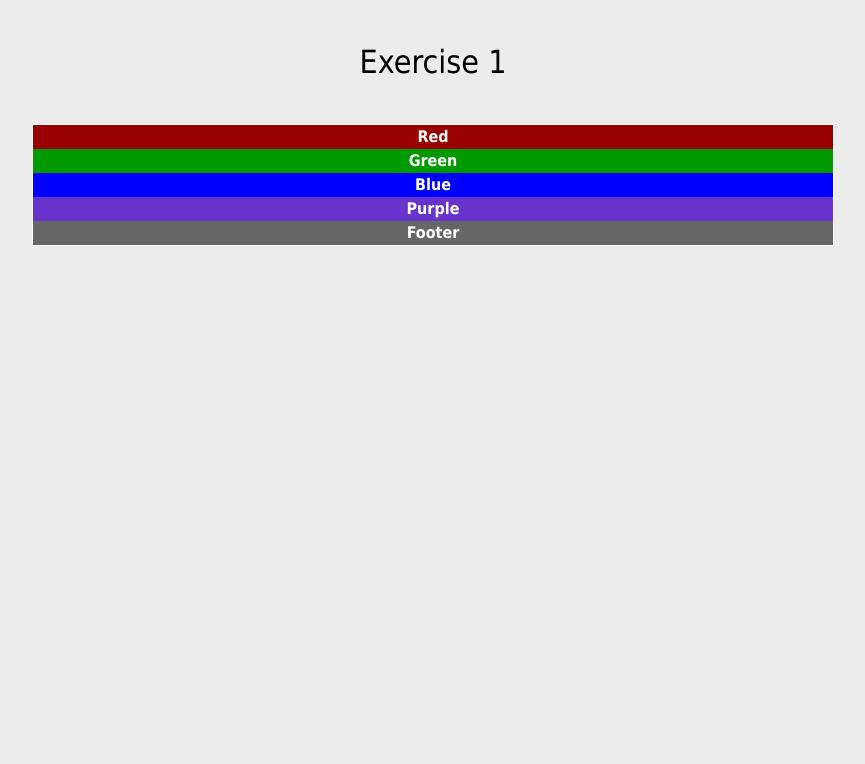
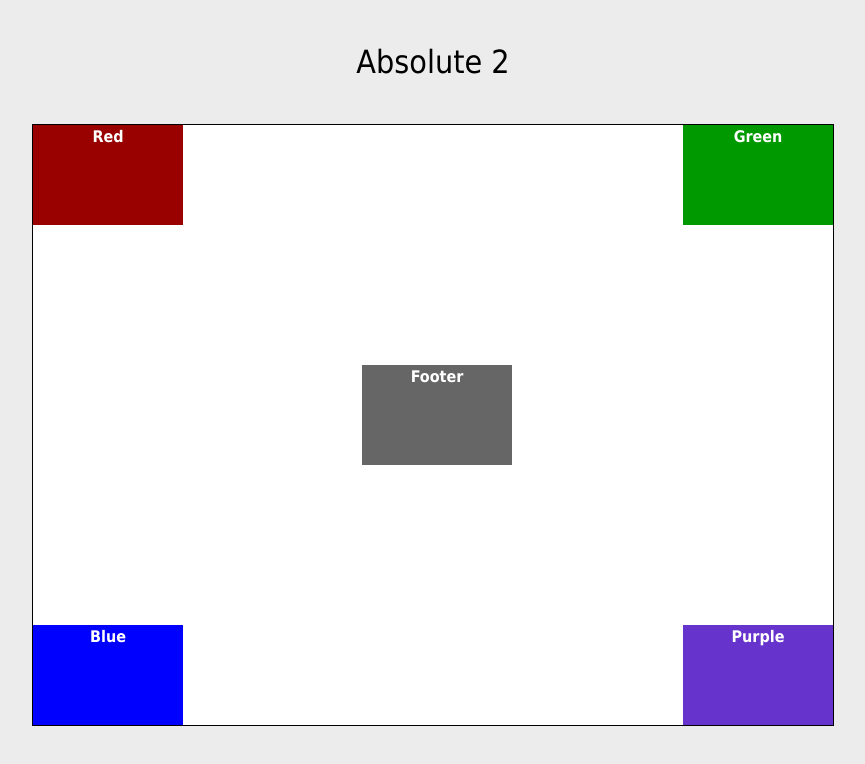
Before and after one commit to BiyasB/ifsc-1310-, a plain HTML site: page positioning/absolute-2.html in a window 1280 px wide. Shown: the whole page, without its empty margins (207-1072 px from the left). Drawn offline with Linux system fonts and the light colour scheme.

Commit message:
Own Attempt at Positioning Exercises with few added notes

```diff
--- a/positioning/absolute-2.html
+++ b/positioning/absolute-2.html
@@ -15,6 +15,7 @@ body {
 	color: #FFF;
 	text-align: center;
 	line-height: 24px;
+
 }
 #wrapper {
 	background-color: #FFF;
@@ -27,23 +28,60 @@ body {
 	border-bottom-style: solid;
 	border-left-style: solid;
 	width: 800px;
+	height: 600px;
 	margin-right: auto;
 	margin-left: auto;
+	border-color:black;
+	position:relative;
+
+
+
 }
 #red {
 	background-color: #900;
+	width:150px;
+	height:100px;
+	position:absolute;
+ 	top:0;
+ 	left:0;
+
 }
 #green {
 	background-color: #090;
+	width:150px;
+	height:100px;
+	position:absolute;
+ 	top:0;
+ 	right:0;
+
 }
 #blue {
 	background-color: #00F;
+	width:150px;
+	height:100px;
+	position:absolute;
+ 	bottom:0;
+ 	left:0;
+
 }
 #purple {
 	background-color: #63C;
+	width:150px;
+	height:100px;
+	position:absolute;
+ 	bottom:0;
+ 	right:0;
+
 }
 #footer {
 	background-color: #666;
+	clear:both;
+	position:relative;
+ 	top:240px;
+ 	left:329px;
+	width:150px;
+	height:100px;
+
 }
 h1 {
 	color: #000;
@@ -54,7 +92,7 @@ h1 {
 </head>
 
 <body>
-<h1>Exercise 1</h1>
+<h1>Absolute 2</h1>
 <div id="wrapper">
   <div id="red">Red</div>
   <div id="green">Green</div>
```
Also changed, not shown: positioning/absolute-1.html (+28 -1 lines), positioning/float-1.html (+56 -5 lines), positioning/float-2.html (+21 -1 lines).
